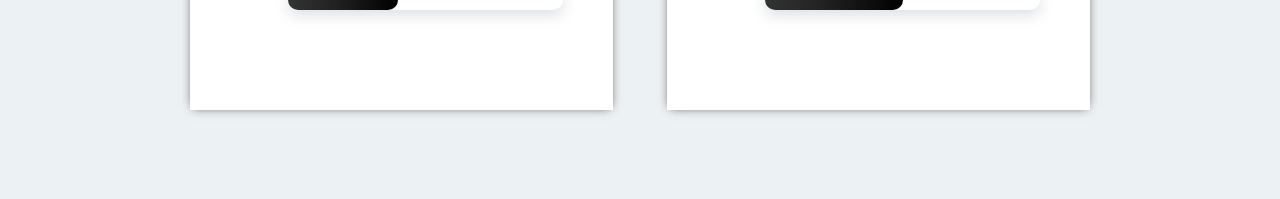
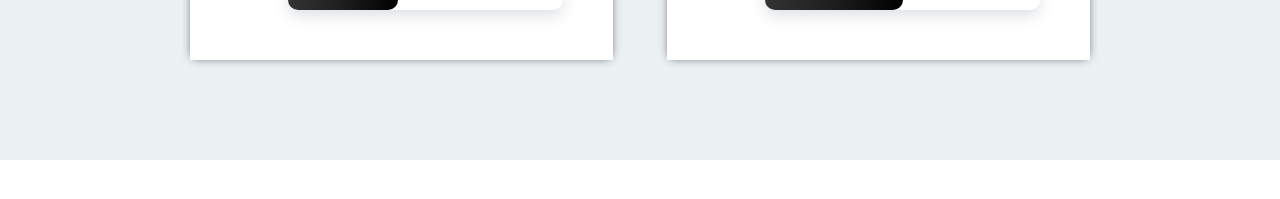
Before and after one commit to Patrick-XT/Portfolio, a plain HTML site: page index.html in a window 1280 px wide. Shown: the part 1773-1972 px from the top of the page. After the commit the page ends 1933 px from the top, so only its background shows below. Drawn offline with Linux system fonts and the light colour scheme.

Commit message:
ajustes gerais

```diff
--- a/css/habilidades.css
+++ b/css/habilidades.css
@@ -35,8 +35,9 @@
 .skill-set__list {
   width: 47%;
   background: #fff;
-  padding: 50px;
+  padding: 50px 50px 0px 50px;
   box-shadow: 0 0 10px -3px #333;
+
 }
 .skill-set__list li {
   padding-bottom: 50px;
--- a/js/module/menu-mobile.js
+++ b/js/module/menu-mobile.js
@@ -7,6 +7,7 @@ const menuList = document.querySelector("[data-menu='list']");
 const eventos = ["click", "touchstart"];
 
 function openMenu(event) {
+  if(event.type === "touchstart") event.preventDefault()
   menuList.classList.add("active");
   menuButton.classList.add("active");
   outsiteClick(menuList, eventos, () => {
```
